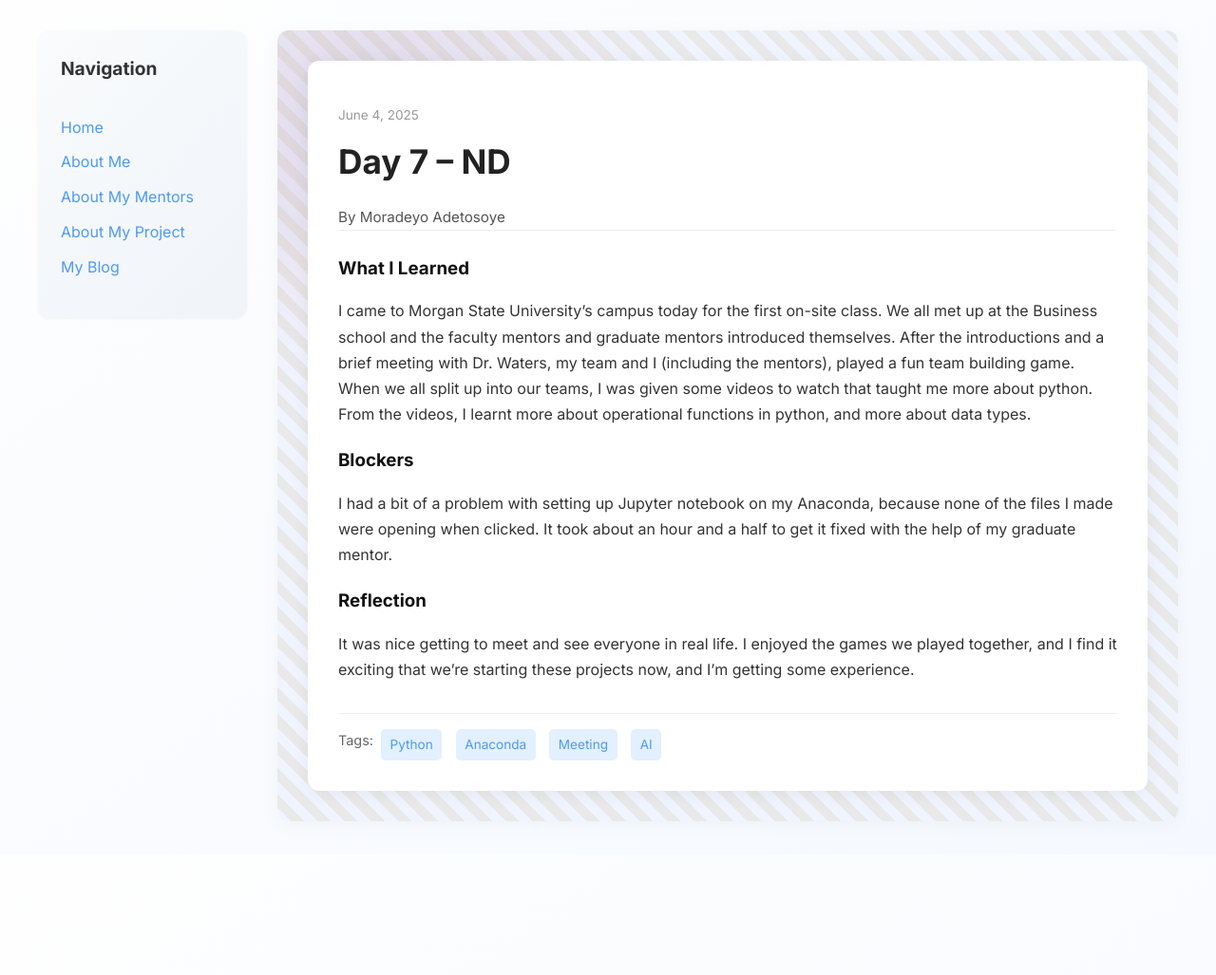
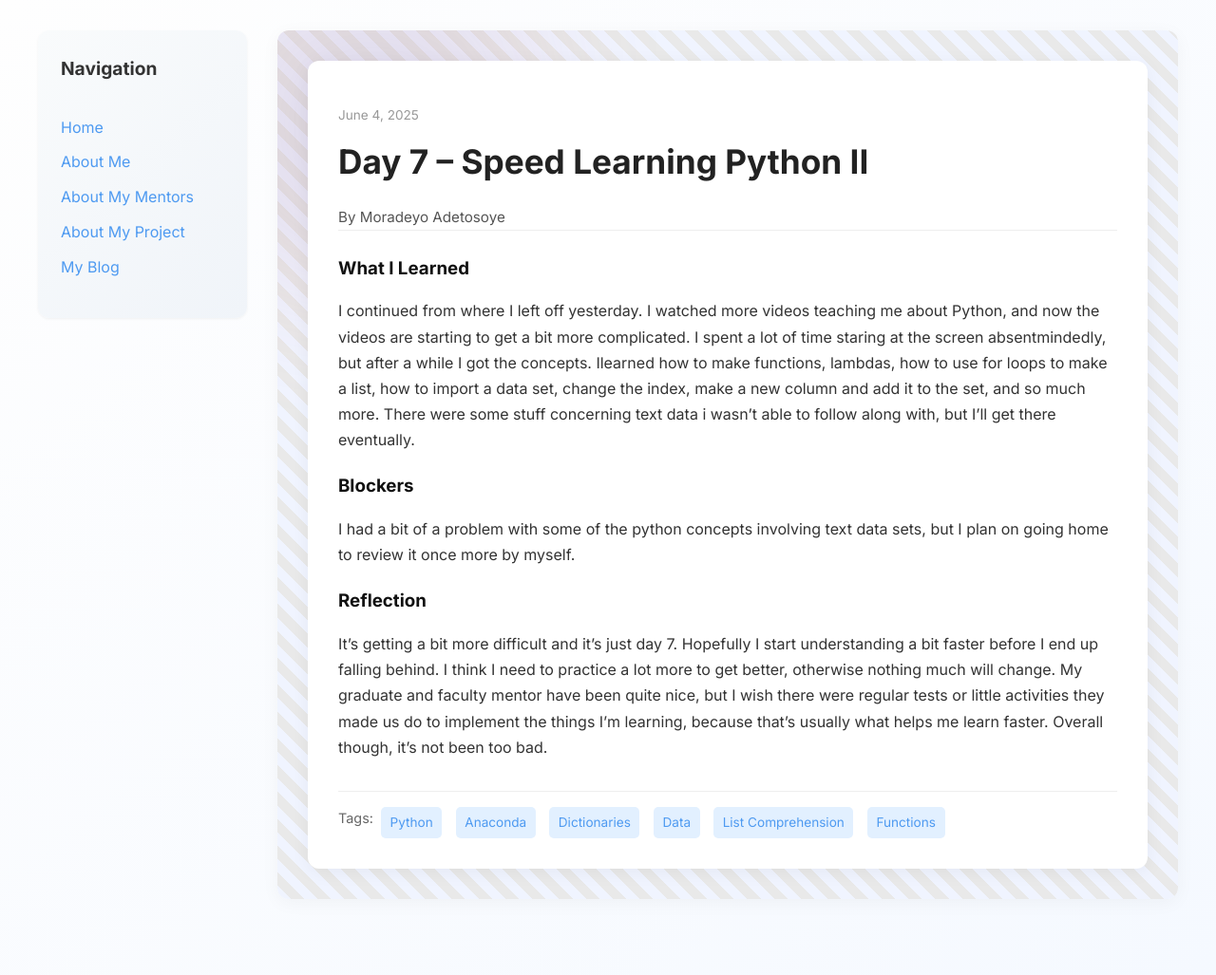
Before and after one commit to Deyo101/deyo101.github.io, a Jekyll site: the page built from _posts/2025-06-04-day-7.md, in a window 1280 px wide. Shown: the whole page at 95% size. Built offline with Jekyll 4.4.1, drawn with Linux system fonts in a browser that asks for light colours; before the commit the page ends 900 px from its top, so only the background shows below that.

Commit message:
Update 2025-06-04-day-7.md

```diff
--- a/_posts/2025-06-04-day-7.md
+++ b/_posts/2025-06-04-day-7.md
@@ -1,17 +1,17 @@
 ---
 layout: post
-title: "Day 7 – ND"
+title: "Day 7 – Speed Learning Python II"
 date: 2025-06-04
 author: Moradeyo Adetosoye
 permalink: /day7.html
-tags: ["Python", "Anaconda", "Meeting", "AI"]
+tags: ["Python", "Anaconda", "Dictionaries", "Data", "List Comprehension", "Functions"]
 
 what_i_learned: |
-  I came to Morgan State University's campus today for the first on-site class. We all met up at the Business school and the faculty mentors and graduate mentors introduced themselves. After the introductions and a brief meeting with Dr. Waters, my team and I (including the mentors), played a fun team building game. When we all split up into our teams, I was given some videos to watch that taught me more about python. From the videos, I learnt more about operational functions in python, and more about data types.
+  I continued from where I left off yesterday. I watched more videos teaching me about Python, and now the videos are starting to get a bit more complicated. I spent a lot of time staring at the screen absentmindedly, but after a while I got the concepts. Ilearned how to make functions, lambdas, how to use for loops to make a list, how to import a data set, change the index, make a new column and add it to the set, and so much more. There were some stuff concerning text data i wasn't able to follow along with, but I'll get there eventually.
 
 blockers: |
-  I had a bit of a problem with setting up Jupyter notebook on my Anaconda, because none of the files I made were opening when clicked. It took about an hour and a half to get it fixed with the help of my graduate mentor.
+  I had a bit of a problem with some of the python concepts involving text data sets, but I plan on going home to review it once more by myself.
 
 reflection: |
-  It was nice getting to meet and see everyone in real life. I enjoyed the games we played together, and I find it exciting that we're starting these projects now, and I'm getting some experience.
+  It's getting a bit more difficult and it's just day 7. Hopefully I start understanding a bit faster before I end up falling behind. I think I need to practice a lot more to get better, otherwise nothing much will change. My graduate and faculty mentor have been quite nice, but I wish there were regular tests or little activities they made us do to implement the things I'm learning, because that's usually what helps me learn faster. Overall though, it's not been too bad.
 ---
```
